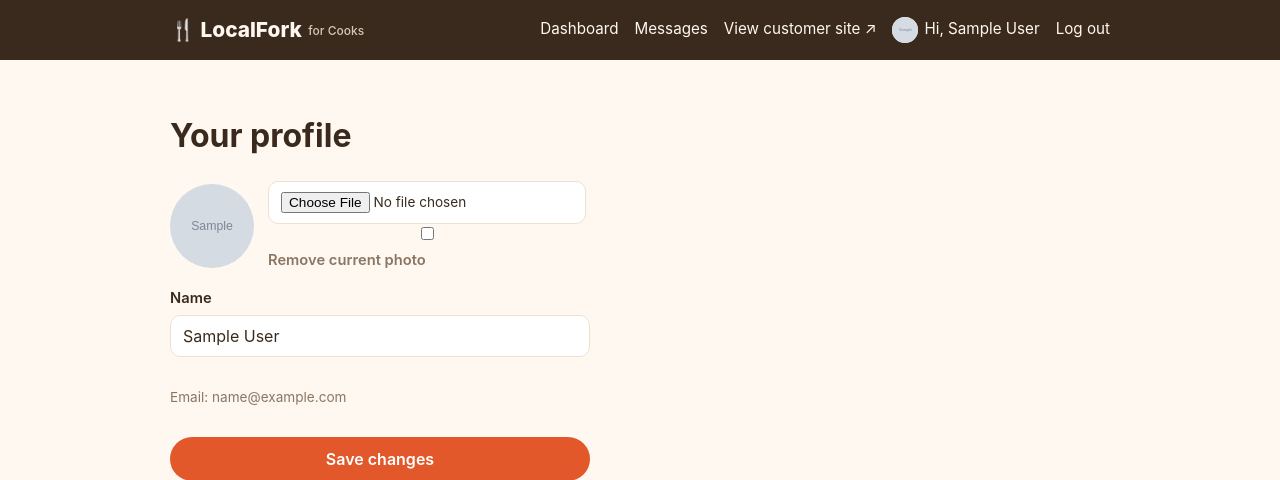
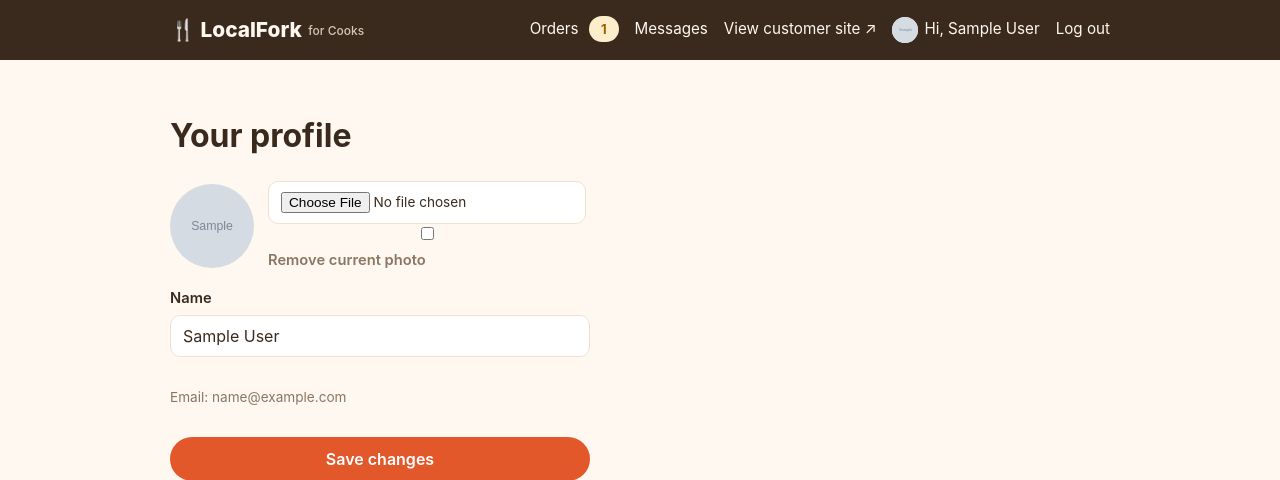
Before and after one commit to sharvilpatel5102006-alt/LocalFork, a Flask app: page /account in a window 1280 px wide. Shown: the top 480 px of the page. Run offline with Flask 3, Linux system fonts and the light colour scheme; the visitor is signed in with stand-in values (Sample User, id 1); tables that the repository leaves empty hold one stand-in row (values such as "Sample post"); grey boxes marked "Sample" are stand-in pictures.

Commit message:
Add new-orders badge to seller nav alongside messages badge

```diff
--- a/seller/app.py
+++ b/seller/app.py
@@ -52,6 +52,7 @@ def load_user():
     g.user = None
     g.seller = None
     g.unread_messages = 0
+    g.new_orders = 0
     user_id = session.get("user_id")
     if user_id:
         g.user = g.db.execute("SELECT * FROM users WHERE id = ?", (user_id,)).fetchone()
@@ -67,6 +68,11 @@ def load_user():
                     (g.seller["id"],),
                 ).fetchone()
                 g.unread_messages = row["n"]
+                row = g.db.execute(
+                    "SELECT COUNT(*) AS n FROM orders WHERE seller_id = ? AND status = 'placed'",
+                    (g.seller["id"],),
+                ).fetchone()
+                g.new_orders = row["n"]
 
 
 @app.teardown_appcontext
--- a/seller/templates/base.html
+++ b/seller/templates/base.html
@@ -13,7 +13,9 @@
       <a class="brand" href="{{ url_for('landing') }}">🍴 LocalFork <span class="portal-tag">for Cooks</span></a>
       <nav class="nav">
         {% if g.seller %}
-          <a href="{{ url_for('dashboard') }}">Dashboard</a>
+          <a href="{{ url_for('dashboard') }}" class="nav-messages">
+            Orders{% if g.new_orders %} <span class="badge badge-soon">{{ g.new_orders }}</span>{% endif %}
+          </a>
           <a href="{{ url_for('messages_inbox') }}" class="nav-messages">
             Messages{% if g.unread_messages %} <span class="badge badge-soon">{{ g.unread_messages }}</span>{% endif %}
           </a>
```
